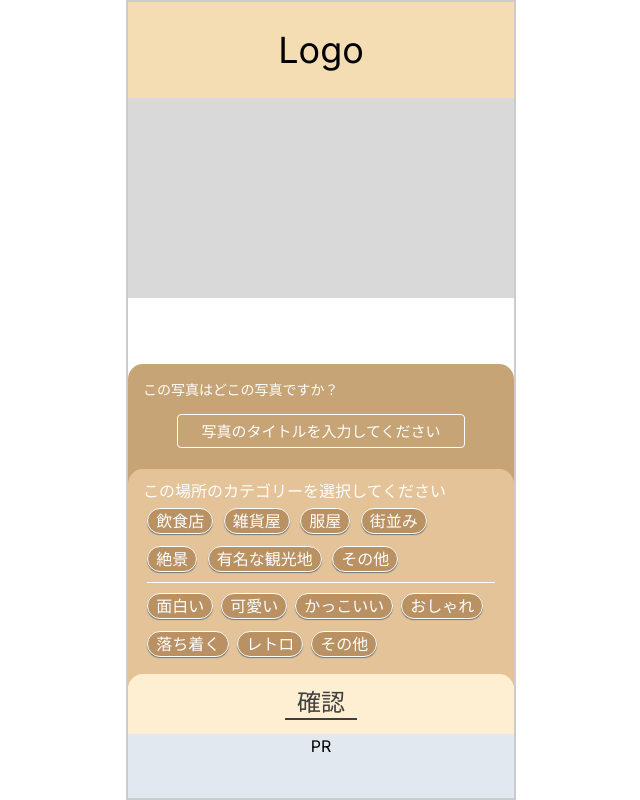
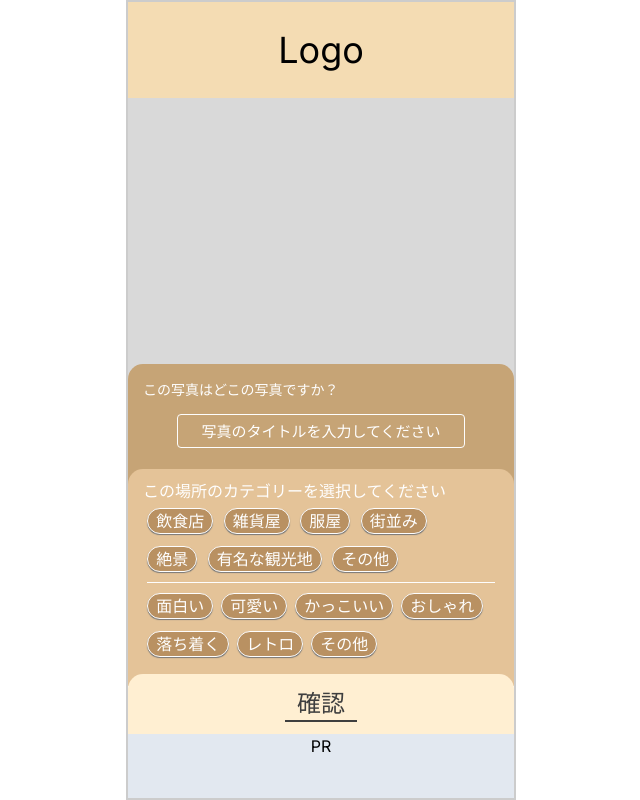
Before and after one commit to kusanohatsumi/yurumetabi, a Next.js app: page /share in a window 1280 px wide. Shown: the whole page, without its empty margins (319-959 px from the left). Built offline with nearby package versions, Linux system fonts and the light colour scheme.

Commit message:
fire baseに保存＆表示
ユーザーが入力したタイトルとカテゴリーをデータベースに保存。
その保存したものを取得して表示
あとは写真で完成

```diff
--- a/src/app/share/PhotoConfirmation/page.tsx
+++ b/src/app/share/PhotoConfirmation/page.tsx
@@ -2,44 +2,90 @@
 
 import PR from "@/feature/PR"
 import Header_main from "@/feature/header"
-import { useRouter,  usePathname, useSearchParams } from "next/navigation"
 import "@/app/share/PhotoConfirmation/style.css"
+import Image from "next/image"
+import { useEffect, useState } from "react"
+import { DocumentData, collection,setDoc, doc, getDocs, getDoc, deleteDoc } from "firebase/firestore"
+import { db } from "@/firebase/firebase"
 
 
 
 
+export default function PhotoConfirmation() {
+    // 'shares'という名前のstateを作成し、初期値を空の配列に設定します
+    const [ shares, setShares ] = useState<DocumentData[]>([]);
+    // useEffectフックを使用して、コンポーネントがマウントされた後に実行される処理を定義します
+    useEffect(() => {
+        // FireStoreのデータベースから'share'コレクションの参照を取得します
+        const shareRef = collection(db, 'share');
+        // 'share'コレクションのすべてのドキュメントを再度取得し、それぞれのドキュメントのデータとIDを含む新しいオブジェクトを作成します
+        // これらの新しいオブジェクトを含む配列を作成し、それを'shares' stateに設定します
+        getDocs(shareRef).then((querySnapshot) => {
+            const date = querySnapshot.docs.map((doc) => ({ ...doc.data(), id:doc.id}));
+
+            setShares(date);
+        });
+        // useEffectフックの第二引数に空の配列を渡すことで、このフック内の処理はコンポーネントがマウントされた時に一度だけ実行されます
+    },[]);
 
 
-export function Confirmation() {
-    const pathname = usePathname();
-    const searchParams = useSearchParams();
-    const category = searchParams.get('category');
-    const emotion = searchParams.get('emotion');
-    const title = searchParams.get('title');
-
+    async function bakBoth(e:any) {
+        e.preventDefault();
+        // FireStoreのデータベースからカウントの参照を取得します
+        const counterRef = doc(db, 'counters', 'shareCount');
+        // カウントのドキュメントを取得します
+        let counterSnap = await getDoc(counterRef);
+        // カウントのドキュメントが存在する場合はその値を取得し、存在しない場合は1を設定します
+        let shareCount = counterSnap.exists() ? counterSnap.data().count : 1;
+        // カウントの値が1の場合、カウントのドキュメントを削除します
+        if (shareCount === 1) {
+            await deleteDoc(counterRef);
+            console.log("'shareCount' document has been deleted.");
+        } else if (shareCount > 1) {
+            // カウントの値が1より大きい場合、カウントをデクリメントします
+            shareCount--;
+            await setDoc(counterRef, { count: shareCount });
+            // 対応するドキュメントを削除します
+            const userDocumentRef = doc(db, 'share', `share${shareCount}`);
+            await deleteDoc(userDocumentRef);
+        }
+        window.location.href = "/share";
+    }
 
     async function handleBoth(e:any) {
         e.preventDefault();
+
         window.location.href = "/share/PhotoConfirmation/shareCompletion";
     }
 
+
     return(
         <>
+            <Header_main params="main"/>
+            <div className="back">
+                <Image src="/image/arrow.svg" alt="矢印" width={20} height={20} />
+                <button onClick={bakBoth}>入力画面へ戻る</button>
+            </div>
             <section className="photoTaken">
-
             </section>
-
+            <main>
                 <section>
                     <div className="box">
                         <div className="title">
                             <p>この写真はどこの写真ですか</p>
-                        <p className="value">{title}</p>
+                            {shares.map((share) => (
+                                <p className="value" key={share.id}>{share.title}</p>
+                            ))}
                         </div>
                         <div className="category">
                             <p>この場所のカテゴリーを選択してください</p>
                             <div>
-                            <button>{category}</button>
-                            <button>{emotion}</button>
+                            {shares.map((share) => (
+                                <button className="value" key={share.id}>{share.selectedCategory}</button>
+                            ))}
+                            {shares.map((share) => (
+                                <button className="value" key={share.id}>{share.emotion}</button>
+                            ))}
                             </div>
                         </div>
                         <div className="shareBtn">
@@ -47,16 +93,6 @@ export function Confirmation() {
                         </div>
                     </div>
                 </section>
-        </>
-    )
-}
-
-export default function PhotoConfirmation() {
-    return(
-        <>
-            <Header_main params="main"/>
-            <main>
-                <Confirmation/>
             </main>
             <PR/>
         </>
--- a/src/app/share/PhotoConfirmation/shareCompletion/page.tsx
+++ b/src/app/share/PhotoConfirmation/shareCompletion/page.tsx
@@ -5,8 +5,6 @@ import Header_main from "@/feature/header";
 import  "@/app/share/PhotoConfirmation/shareCompletion/style.css"
 import Image from "next/image"
 import Album from "@/feature/album";
-
-
 
 
 
--- a/src/app/share/PhotoConfirmation/shareCompletion/style.css
+++ b/src/app/share/PhotoConfirmation/shareCompletion/style.css
@@ -8,7 +8,7 @@ main{
     height: 40px;
     background-color: #E5B65A;
     display: flex;
-    padding-left: 32px;
+    padding-left: 24px;
     gap: 8px;
     line-height: 40px;
 }
--- a/src/app/share/PhotoConfirmation/style.css
+++ b/src/app/share/PhotoConfirmation/style.css
@@ -1,4 +1,15 @@
-
+.back{
+    width: 100%;
+    height: 40px;
+    background-color: #E5B65A;
+    display: flex;
+    padding-left: 24px;
+    gap: 8px;
+    line-height: 40px;
+}
+.back button{
+    color: #3E3E3E;
+}
 main{
     position: absolute;
     width: 100%;
@@ -6,9 +17,8 @@ main{
 }
 .photoTaken{
     width: 100%;
-    height: 30px;
+    height: 50vh;
     background-color: #D9D9D9;
-    z-index: -1000;
 }
 
 
--- a/src/app/share/page.tsx
+++ b/src/app/share/page.tsx
@@ -4,8 +4,10 @@ import Header_main from "@/feature/header"
 import { useState } from "react"
 import "@/app/share/styli.css"
 import CategoryBtn from "@/feature/CategoryBtn"
-import Link from "next/link"
 import PR from "@/feature/PR"
+import { doc, setDoc, getDoc } from "firebase/firestore"
+import { db } from "@/firebase/firebase"
+
 
 export default function share(){
     const [selectedCategory, setSelectedCategory] = useState("");
@@ -13,7 +15,33 @@ export default function share(){
     const[title, setTitle] = useState("");
 
     const categories = ['飲食店', '雑貨屋', '服屋', '街並み', '絶景', '有名な観光地', 'その他'];
-    const emotions = ['面白い','可愛い','かっこいい','おしゃれ','落ち着く','レトロ','その他']
+    const emotions = ['面白い','可愛い','かっこいい','おしゃれ','落ち着く','レトロ','その他'];
+
+    const handleSubmit = async (e:any) => {
+        e.preventDefault();
+        // FireStoreのデータベースからカウントの参照を取得します
+        const counterRef = doc(db, 'counters', 'shareCount');
+        // カウントのドキュメントを取得します
+        const counterSnap = await getDoc(counterRef);
+        // カウントのドキュメントが存在する場合はその値を取得し、存在しない場合は1を設定します
+        let shareCount = counterSnap.exists() ? counterSnap.data().count : 1;
+        // 'share'コレクション内に新しいドキュメントの参照を作成します
+        const userDocumentRef = doc(db, 'share', `share${shareCount}`);
+        // 新しいドキュメントを作成し、そのドキュメントにデータを保存します
+        const documentRef = await setDoc(userDocumentRef, {
+            title:title,
+            selectedCategory:selectedCategory,
+            emotion:emotion,
+        });
+        // カウントをインクリメントします
+        shareCount++;
+        // カウントの新しい値をデータベースに保存します
+        await setDoc(counterRef, { count: shareCount });
+
+        window.location.href = "/share/PhotoConfirmation";
+    };
+
+
 
     return(
         <div id="body">
@@ -21,7 +49,6 @@ export default function share(){
             <section className="photoTaken">
 
             </section>
-
             <main>
                 <div className="box">
                     <section className="title">
@@ -43,9 +70,9 @@ export default function share(){
                         </div>
                         <div className="emotions">
                             {emotions.map((category, index) => (
-                                <CategoryBtn
-                                key={index} onClick={() => setEmotion(category)}
-                                selected={emotion === category}
+                            <CategoryBtn
+                            key={index} onClick={() => setEmotion(category)}
+                            selected={emotion === category}
                             >
                                 {category}
                             </CategoryBtn>
@@ -53,7 +80,7 @@ export default function share(){
                         </div>
                     </section>
                     <section className="confirmationBtn">
-                        <p><Link href={`/share/PhotoConfirmation?category=${selectedCategory}&emotion=${emotion}&title=${title}`}>確認</Link></p>
+                        <button onClick={handleSubmit}>確認</button>
                     </section>
                 </div>
             </main>
--- a/src/app/share/styli.css
+++ b/src/app/share/styli.css
@@ -6,7 +6,7 @@ main{
 }
 .photoTaken{
     width: 100%;
-    height: 200px;
+    height: 50vh;
     background-color: #D9D9D9;
 }
 
@@ -91,15 +91,17 @@ main{
     justify-content: center;
     align-items: center;
 }
-.confirmationBtn > p{
-    width: 72px;
-    height: 32px;
-    padding: 15px auto 0;
-    border-bottom: 2px solid #3F3F3F;
-    display: flex;
-    justify-content: center;
-    align-items: center;
+.confirmationBtn > button{
+    color: #3F3F3F;
+    position: relative;
+
+    &::after{
+        content: "";
+        position: absolute;
+        width: 72px;
+        height: 2px;
+        background-color: #3F3F3F;
+        bottom: 0;
+        left: -25%;
+    }
 }
-.confirmationBtn > p > a{
-    color: #3F3F3F;
-}
--- a/src/feature/CameraScreen/index.tsx
+++ b/src/feature/CameraScreen/index.tsx
@@ -9,6 +9,7 @@ import 'firebase/firestore';
 import "@/feature/CameraScreen/style.css"
 
 export default function CameraScreen() {
+
     return (
     <>
         <section className="Camera">
```
Also changed, not shown: src/feature/album/index.tsx (+35 -3 lines). Lines whose indentation alone changed are shown as unchanged.
